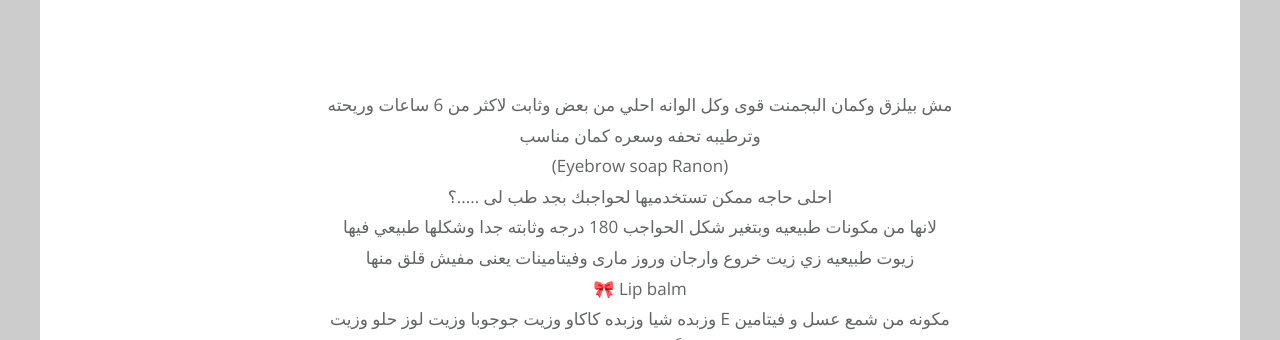
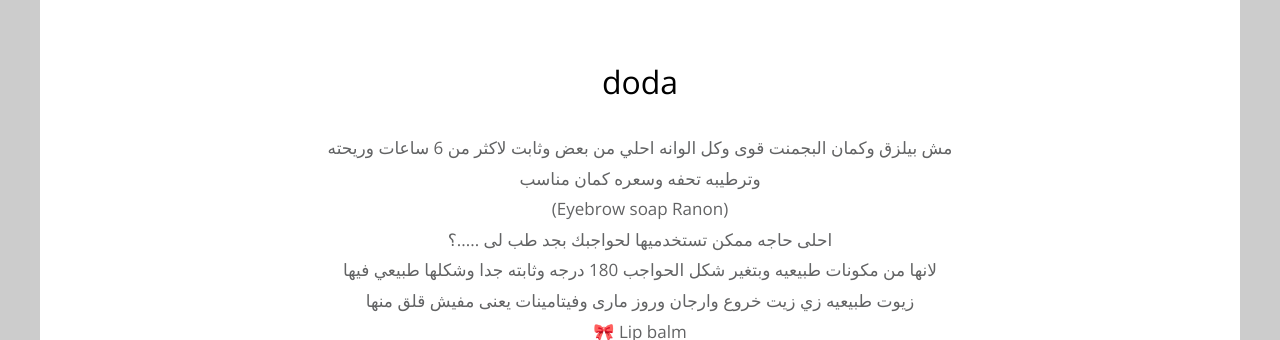
Before and after one commit to ranonGloss/ranongloss, a plain HTML site: page index.html in a window 1280 px wide. Shown: the part 460-800 px from the top of the page. Drawn offline with nearby package versions, Linux system fonts and the light colour scheme.

Commit message:
Update index.html

```diff
--- a/index.html
+++ b/index.html
@@ -52,7 +52,7 @@ https://templatemo.com/tm-539-simple-house
       <main>
         <header class="row tm-welcome-section">
           <h2 class="col-12 text-center tm-section-title">
-
+		doda
           </h2>
           <p class="col-12 text-center">
           مش بيلزق وكمان البجمنت قوى وكل الوانه احلي من بعض وثابت لاكثر من 6 ساعات وريحته وترطيبه تحفه وسعره كمان مناسب
```
